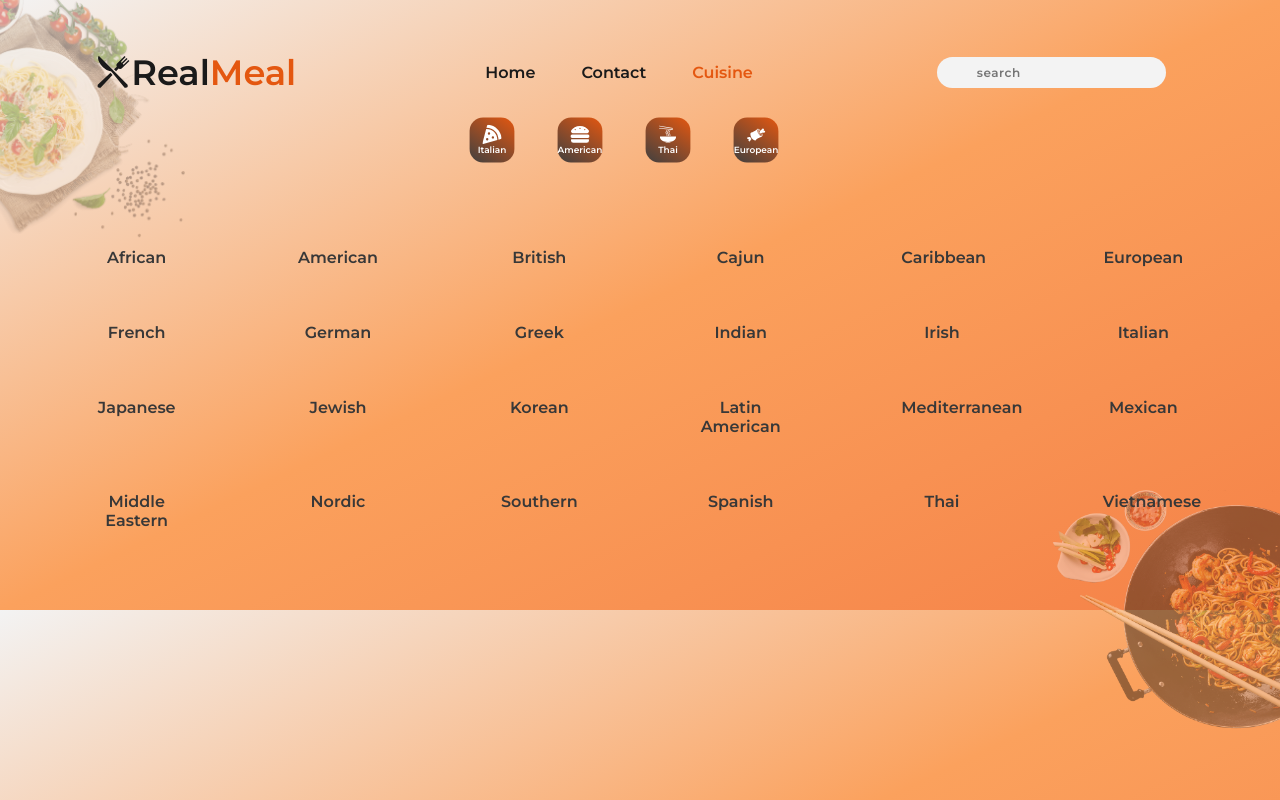
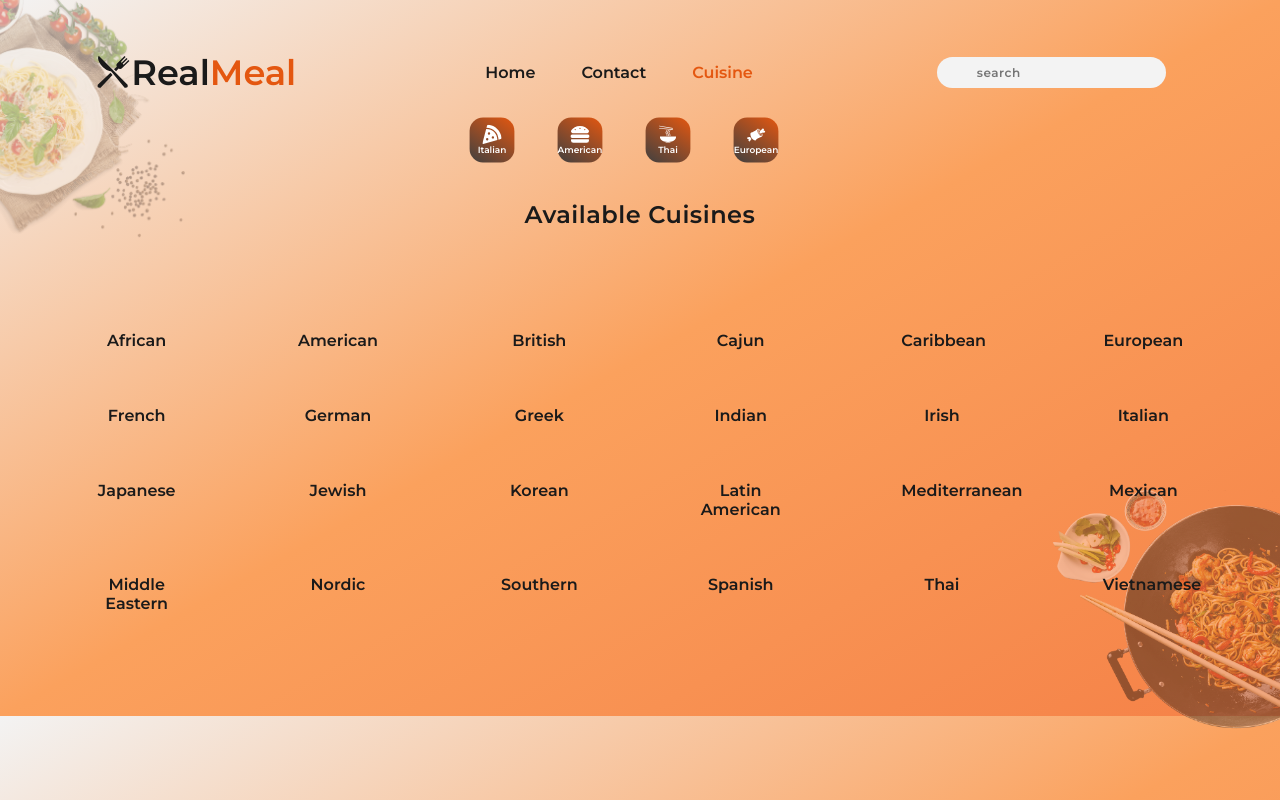
Before and after one commit to B-lovedth/Real-Meal, a React (Create React App) app: page /cuisines in a window 1280 px wide. Built offline with nearby package versions, Linux system fonts and the light colour scheme.

Commit message:
Update SCuisine.jsx

```diff
--- a/src/pages/SCuisine.jsx
+++ b/src/pages/SCuisine.jsx
@@ -3,7 +3,8 @@ import styled from 'styled-components';
 
 const SCuisine = () => {
   return (
-    <Sdiv >
+    <Sdiv>
+      <Title>Available Cuisines</Title>
       <Grid>
         <StyledLink to='/cuisine/African'>African</StyledLink>
         <StyledLink to='/cuisine/American'>American</StyledLink>
@@ -42,12 +43,18 @@ const Grid = styled.div`
   height:100%;
   grid-template-columns: repeat(auto-fit, minmax(10rem, 1fr));
   grid-gap: 1.5rem;
-  margin: 4rem 3rem;
+  margin: 5.4rem 3rem;
   text-align:center;
 `;
-
+const Title = styled.h3`
+  text-align: center;
+  font-weight: 600;
+  color: #1a1a1a;
+  letter-spacing:0.5px;
+`;
 const StyledLink = styled(Link)`
   font-weight: 600;
+  color:#1a1a1a;
   padding: 1rem 3rem;
   text-decoration: none;
   border-radius: 18px;
```
